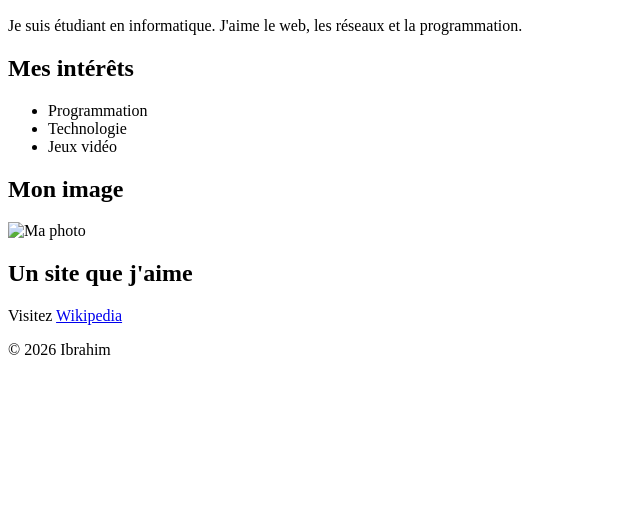
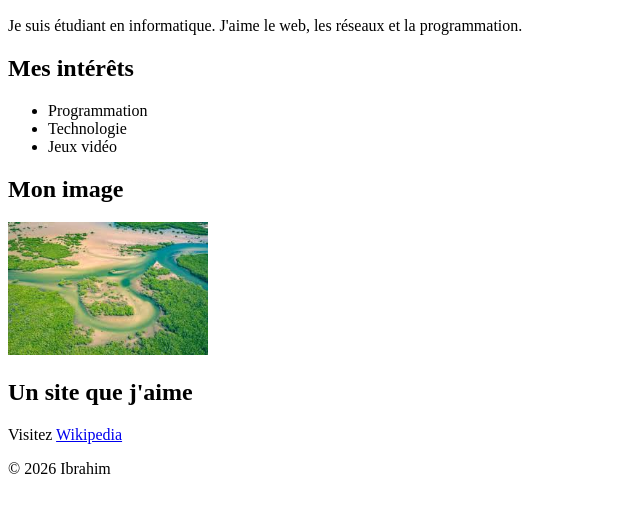
Before and after one commit to Ibrahim-44/devoir1-csi3540, a plain HTML site: page index.html in a window 1280 px wide. Shown: the part 110-622 px from the top of the page, without its empty margins (0-640 px from the left). Drawn offline with Linux system fonts and the light colour scheme.

Commit message:
Updated my webpage

```diff
--- a/index.html
+++ b/index.html
@@ -28,7 +28,7 @@
 
     <article>
         <h2>Mon image</h2>
-        <img src="photo.jpg" alt="Ma photo" width="200">
+        <img src="photo.jpeg" alt="Ma photo" width="200">
     </article>
 
     <article>
```
